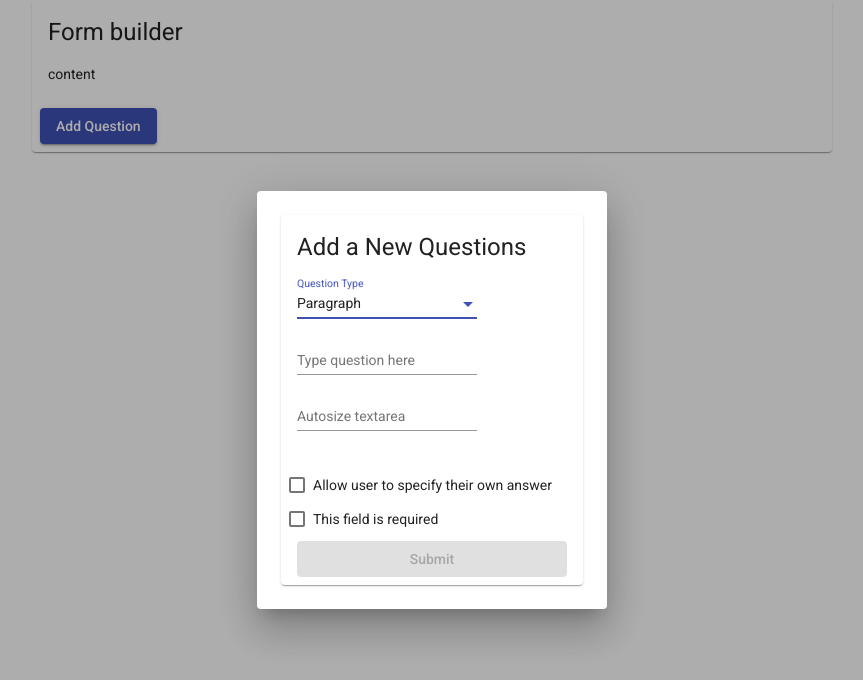
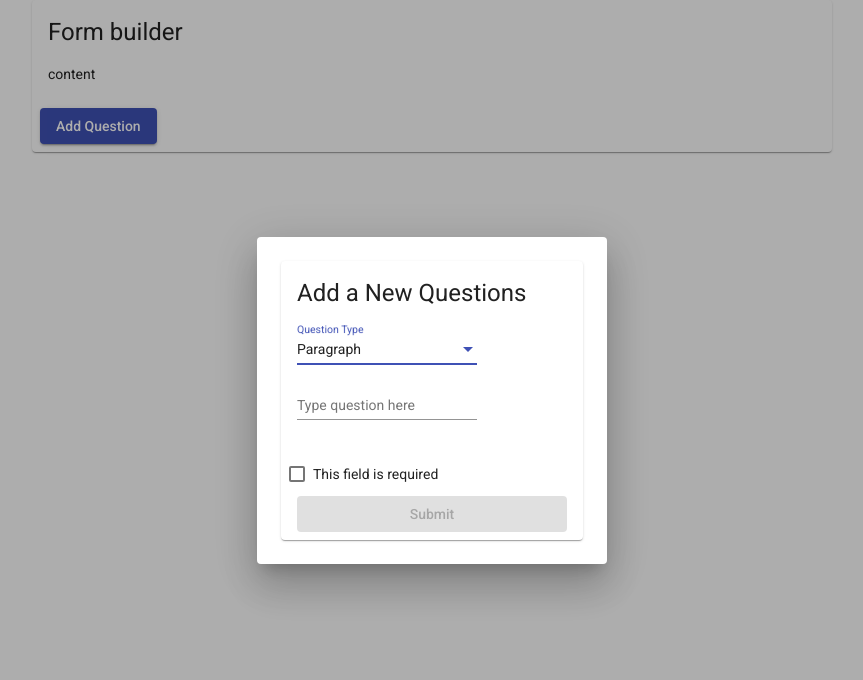
Before and after one commit to alexanderurbina/Avnon-test, an Angular app: page /form/builder in a window 1280 px wide. Both pictures are taken after a click on the button "Add Question". Shown: the top 680 px of the page, without its empty margins (208-1071 px from the left). Built offline with nearby package versions, Linux system fonts and the light colour scheme.

Commit message:
fix/ validations in create questions

```diff
--- a/src/app/components/add-question/add-question.component.html
+++ b/src/app/components/add-question/add-question.component.html
@@ -14,16 +14,6 @@
           <mat-form-field>
             <input matInput [(ngModel)]="questionName" placeholder="Type question here" />
           </mat-form-field>
-        <div *ngIf="selectedOption == 'paragraph'">
-            <mat-form-field>
-                <mat-label>Autosize textarea</mat-label>
-                <textarea matInput
-                          cdkTextareaAutosize
-                          #autosize="cdkTextareaAutosize"
-                          cdkAutosizeMinRows="1"
-                          cdkAutosizeMaxRows="5"></textarea>
-            </mat-form-field>
-        </div>
         <div *ngIf="selectedOption == 'checkboxList'">
             <form [formGroup]="inputForm">
                 <div formArrayName="inputArray">
@@ -43,15 +33,10 @@
     </mat-card-content>
     <mat-card-actions>
         <div class="actionsContainer">
-            <mat-checkbox [(ngModel)]="allowOnwAnswer"> Allow user to specify their own answer </mat-checkbox>
+            <mat-checkbox [(ngModel)]="allowOnwAnswer" *ngIf="selectedOption == 'checkboxList'"> Allow user to specify their own answer </mat-checkbox>
             <mat-checkbox [(ngModel)]="requiredQuestion"> This field is required </mat-checkbox>
-            <button mat-raised-button color="primary"
-                [disabled]="
-                (publicisRemoveButtonDisabled() || inputForm.invalid)
-                && selectedOption == 'paragraph'
-                || questionName == ''">
-                Submit
-            </button>
+            <button mat-raised-button color="primary" *ngIf="selectedOption == 'checkboxList' "  [disabled]="(publicisRemoveButtonDisabled() || inputForm.invalid) || questionName ==''"> Submit </button>
+            <button mat-raised-button color="primary" *ngIf="selectedOption == 'paragraph' "  [disabled]="questionName ==''"> Submit </button>
         </div>
     </mat-card-actions>
 </mat-card>
--- a/src/app/components/add-question/add-question.component.ts
+++ b/src/app/components/add-question/add-question.component.ts
@@ -49,9 +49,4 @@ export class AddQuestionComponent implements OnInit {
     return this.inputArray.length <= this.minInputs;
   }
 
-  public validForm(): boolean {
-
-    return false;
-  }
-
 }
```
Also changed, not shown: src/app/services/questions.service.ts (added, +9 -0 lines), 1 other file (tests, documents, lock files or other folders).
